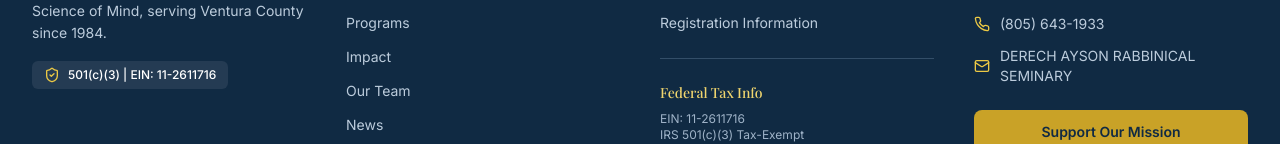
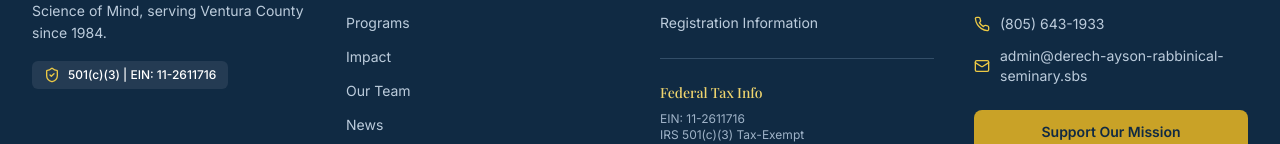
Before and after one commit to irmafiguero199/unitedchurchofreligiousscience.sbs, a React (Vite) app in the folder united-church-of-religious-science/: page / in a window 1280 px wide. Shown: the part 3846-3990 px from the top of the page. Built offline with nearby package versions, Linux system fonts and the light colour scheme.

Commit message:
Update Footer.jsx

```diff
--- a/united-church-of-religious-science/src/components/Footer.jsx
+++ b/united-church-of-religious-science/src/components/Footer.jsx
@@ -100,7 +100,7 @@
               <div className="flex items-center gap-2.5">
                 <Mail className="w-4 h-4 text-accent-400 shrink-0" />
                 <a href="mailto:DERECH AYSON RABBINICAL SEMINARY" className="text-primary-200 hover:text-accent-300 transition-colors">
-                  DERECH AYSON RABBINICAL SEMINARY
+                  admin@derech-ayson-rabbinical-seminary.sbs
                 </a>
               </div>
             </div>
```
